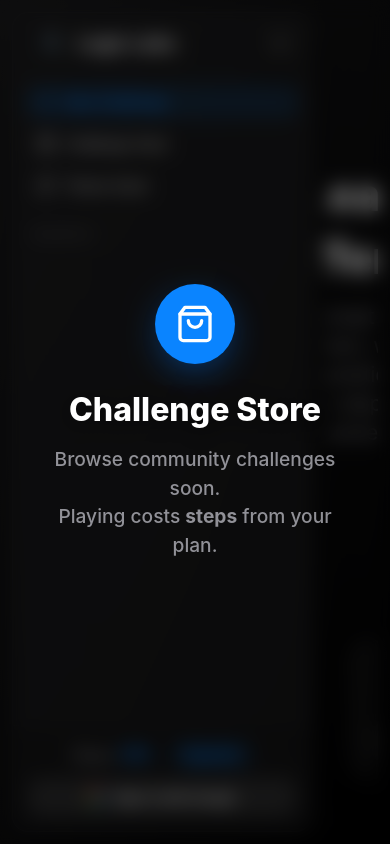
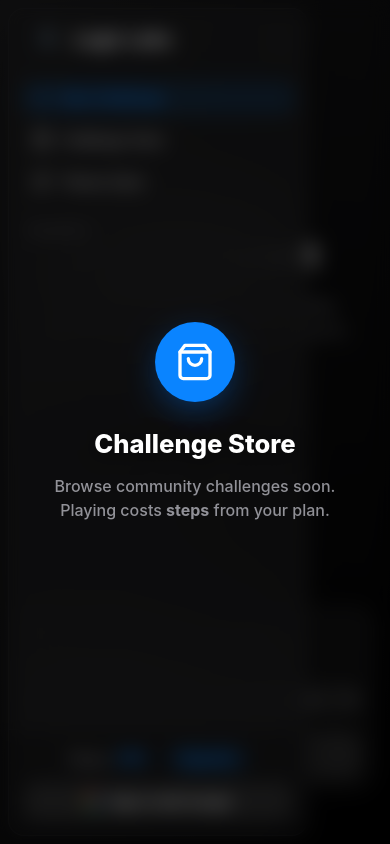
Before and after one commit to chimwopara/logic, a website: page index.html in a window 390 px wide. Both pictures are taken after a click on the button "Challenge Store". Drawn offline with Linux system fonts and the light colour scheme.

Commit message:
Update index.html

```diff
--- a/index.html
+++ b/index.html
@@ -505,6 +505,193 @@
         #downgradeOption:hover {
              color: var(--error);
         }
+
+        /* --- Mobile Friendliness --- */
+
+@media (max-width: 768px) {
+    body {
+        /* Use 16px base on mobile for better readability
+           and to prevent iOS from zooming in on text inputs */
+        font-size: 16px;
+    }
+
+    .container {
+        padding: 8px;
+        gap: 8px;
+        /* Allow vertical scrolling on mobile if content overflows */
+        overflow-y: auto;
+        height: auto;
+        min-height: 100vh;
+    }
+
+    /* --- Sidebar: Becomes an overlay --- */
+    .sidebar {
+        position: fixed;
+        top: 8px; /* Match container padding */
+        left: 8px; /* Match container padding */
+        bottom: 8px;
+        height: auto; /* Fill height */
+        z-index: 1000;
+        /* The existing .hidden class's transform works perfectly */
+        transition: transform 0.4s var(--ease-spring);
+    }
+
+    /* This class is ADDED by JS, so it's the "visible" state */
+    .sidebar:not(.hidden) {
+        transform: translateX(0);
+    }
+
+    /* This class is REMOVED by JS, so we need to reset the margin */
+    .sidebar.hidden {
+        /* Override desktop margin-left */
+        margin-left: 0;
+    }
+
+    /* --- Main Content: Always full width --- */
+    .main-content {
+        /* It's no longer side-by-side */
+        flex: 1 1 100%;
+    }
+
+    /* --- Greeting: Smaller text --- */
+    .greeting h1 {
+        font-size: 2.2rem;
+        margin-bottom: 16px;
+    }
+    .greeting p {
+        font-size: 1.1rem;
+    }
+
+    .prompt-container {
+        padding: 24px 16px;
+    }
+
+    .input-area-wrapper {
+        padding: 0 8px;
+        margin-bottom: 24px;
+    }
+
+    /* --- Input: Better iOS Experience --- */
+    textarea#questionInput {
+        font-size: 1rem; /* 16px to prevent iOS zoom */
+    }
+    .input-container {
+        padding: 12px;
+        border-radius: 20px;
+    }
+
+    /* --- Split View: Stacked, not side-by-side --- */
+    .content-area.has-viewer {
+         /* On mobile, just show the viewer, hide the prompt */
+        display: block;
+    }
+    .content-area.has-viewer .creator-panel {
+        display: none; /* Hide creator when viewer is active */
+    }
+    .content-area.has-viewer .challenge-viewer {
+        max-width: 100%;
+        border-left: none; /* No border when full-width */
+        position: absolute; /* Take over full space */
+        inset: 0;
+        height: 100%;
+    }
+
+    /* --- Modals: Adjust for smaller screens --- */
+    /* Target modals using their existing inline styles or IDs */
+    .modal-content,
+    .language-modal-content,
+    div[style*="max-width: 450px"],  /* Target #storeModal */
+    div[style*="max-width: 1000px"], /* Target #themeStoreModal */
+    div[style*="max-width: 900px"] {  /* Target #premiumModal */
+        /* Use !important to override inline styles */
+        width: 95% !important;
+        max-width: 95% !important;
+        padding: 24px !important;
+        max-height: 90vh;
+    }
+
+    /* Target modal titles (some are inline-styled) */
+    .modal-title-text,
+    h2[style*="font-size: 2.5rem"], /* Modal titles */
+    h3[style*="font-size: 2.5rem"] {
+        font-size: 1.8rem !important;
+        margin-bottom: 24px !important;
+    }
+
+    h2[style*="font-size: 2rem"] { /* Store title */
+         font-size: 1.6rem !important;
+    }
+    p[style*="font-size: 1.2rem"] { /* Store subtitle */
+        font-size: 1rem !important;
+    }
+
+    /* --- Premium Plans: Stack 'em --- */
+    .premium-plans-container {
+        grid-template-columns: 1fr;
+        gap: 24px;
+    }
+
+    /* --- Language Grid: Tweak for mobile */
+    .language-grid {
+         grid-template-columns: repeat(auto-fill, minmax(130px, 1fr));
+         gap: 10px;
+    }
+}
+
+@media (max-width: 480px) {
+    /* --- Input Footer: Stack for narrow phones --- */
+    .input-footer {
+        flex-direction: column;
+        align-items: stretch;
+        gap: 16px;
+    }
+    .input-tools {
+        justify-content: center;
+        flex-wrap: wrap; /* Allow tools to wrap if needed */
+        gap: 10px;
+    }
+    .send-btn {
+        width: 100%;
+        height: 48px;
+        border-radius: 16px;
+        padding: 10px;
+    }
+    .send-btn svg {
+        width: 20px;
+        height: 20px;
+    }
+
+    /* Make selects take more space */
+    .minimal-select,
+    #languageTrigger {
+        flex-grow: 1;
+        text-align: center;
+        justify-content: center;
+    }
+
+    #customLanguageInput {
+        width: 100%;
+        text-align: center;
+    }
+
+    /* Tighter grids for small phones */
+    .theme-grid {
+         grid-template-columns: repeat(3, 1fr);
+         gap: 12px;
+    }
+    .language-grid {
+         grid-template-columns: repeat(2, 1fr);
+         gap: 8px;
+    }
+    .lang-icon {
+        width: 40px;
+        height: 40px;
+        font-size: 20px;
+    }
+    .lang-name {
+        font-size: 0.9rem;
+    }
+}
 
     </style>
 </head>
```
